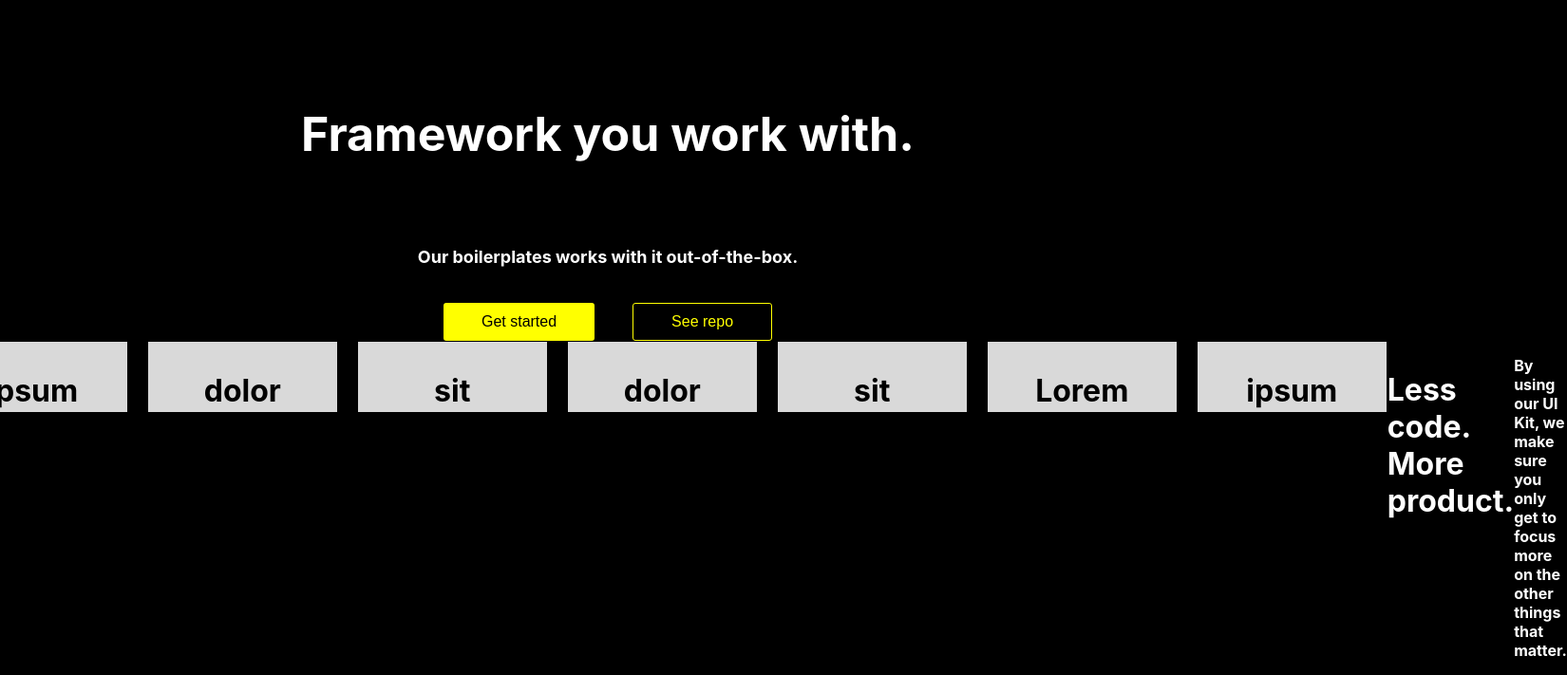
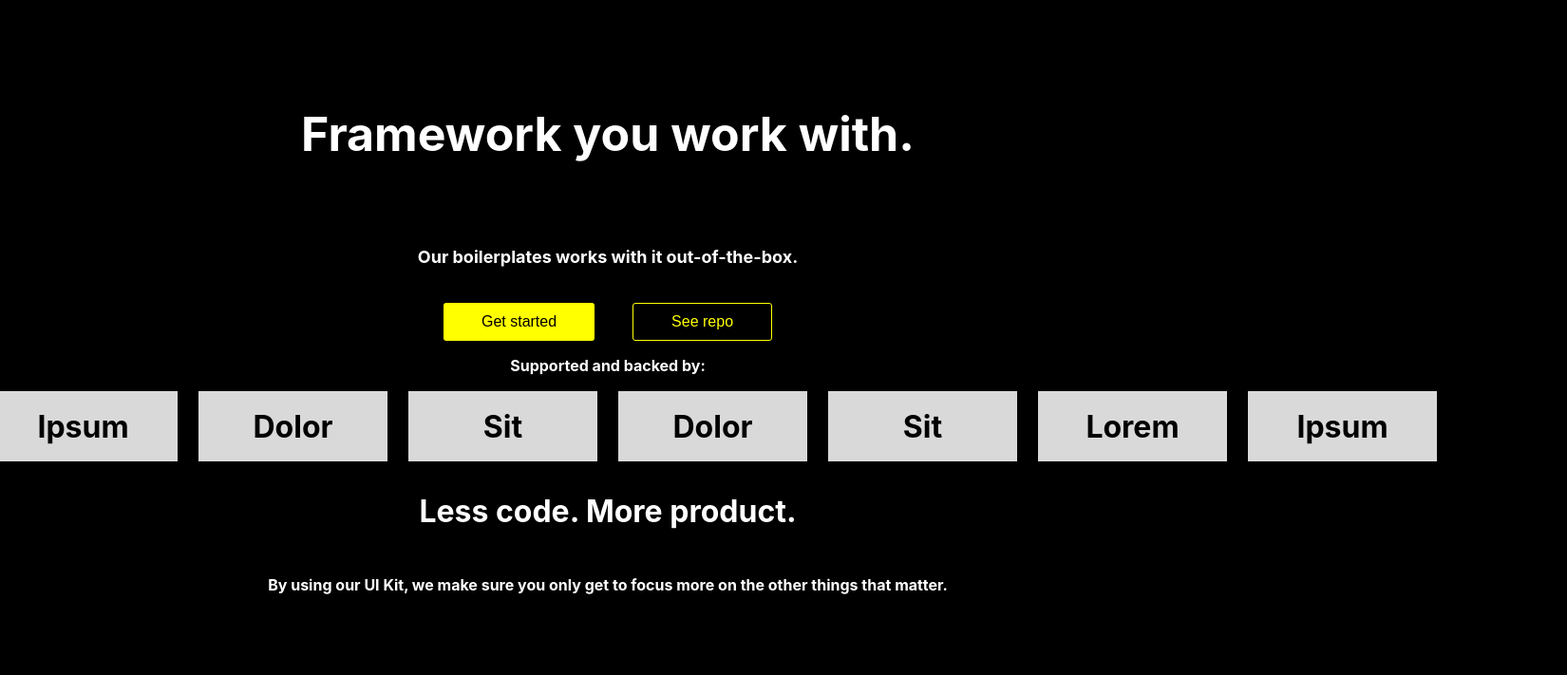
Before and after one commit to savitakatwe/justAnotherUIKit, a React (Create React App) app: page / in a window 1280 px wide. Shown: the part 204-915 px from the top of the page at 95% size, 1650 px wide, since content can reach past the window. After the commit the page ends 846 px from the top, so only its background shows below. Built offline with nearby package versions, Linux system fonts and the light colour scheme.

Commit message:
fixed suppoerted

```diff
--- a/src/components/Box/Box.tsx
+++ b/src/components/Box/Box.tsx
@@ -9,6 +9,7 @@ const StyledBox = styled.div`
   display: flex;
   height: 74px;
   width: 199px;
+  align-items: center;
 `;
 const Box = (props: PropsWithChildren) => {
   return (
--- a/src/components/Supported/Supported.tsx
+++ b/src/components/Supported/Supported.tsx
@@ -5,7 +5,9 @@ import Box from "../Box/Box";
 const StyledContainer = styled.div`
   display: flex;
   justify-content: center;
+  flex-direction: column;
   //font-weight: 700;
+  align-items: center;
 `;
 const StyledBox = styled.div`
   display: flex;
@@ -15,13 +17,13 @@ const StyledBox = styled.div`
 
 const BoxArrayElements: string[] = [
   "Lorem",
-  "ipsum",
-  "dolor",
-  "sit",
-  "dolor",
-  "sit",
+  "Ipsum",
+  "Dolor",
+  "Sit",
+  "Dolor",
+  "Sit",
   "Lorem",
-  "ipsum",
+  "Ipsum",
 ];
 const Supported = () => {
   return (
@@ -35,6 +37,7 @@ const Supported = () => {
             return <Box>{item}</Box>;
           })}
         </StyledBox>
+
         <Typography variant={"title1"} color={"white"}>
           Less code. More product.
         </Typography>
```
